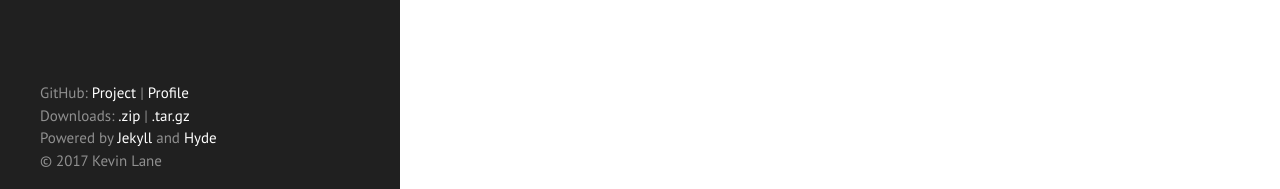
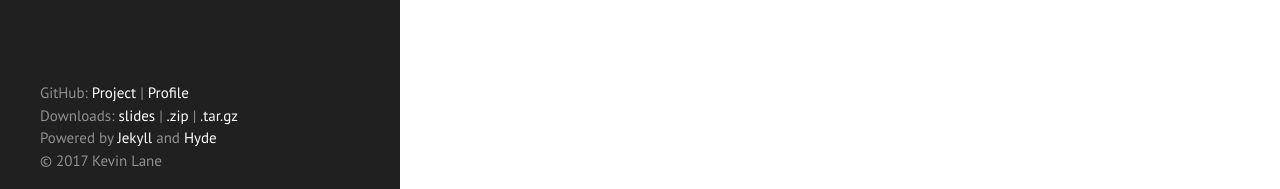
Before and after one commit to cedev935/databall-betting, a Jekyll site: the page built from docs/_pages/outline.md, in a window 1280 px wide. Shown: the part 708-897 px from the top of the page. Built offline with Jekyll 4.4.1, drawn with Linux system fonts in a browser that asks for light colours.

Commit message:
Add link to slides in the site footer

```diff
--- a/docs/_includes/footer.html
+++ b/docs/_includes/footer.html
@@ -4,6 +4,7 @@
     <a href="{{ site.github.owner_url }}">Profile</a>
   </p>
   <p>Downloads:
+    <a href="https://rawgit.com/klane/databall/master/report/databall-slides.pdf">slides</a> |
     <a href="{{ site.github.zip_url | replace: 'gh-pages', 'master' }}">.zip</a> |
     <a href="{{ site.github.tar_url | replace: 'gh-pages', 'master' }}">.tar.gz</a>
   </p>
```
